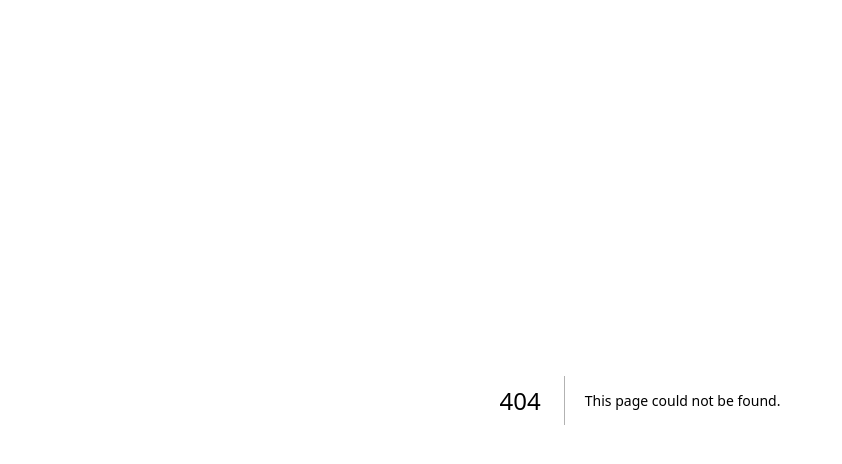
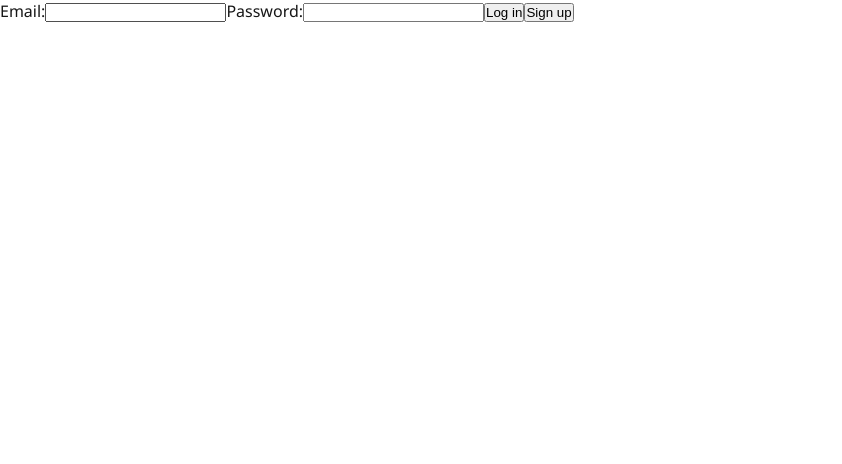
Before and after one commit to hyungjikim/blog, a Next.js app: page /login in a window 1280 px wide. Before the commit this address had no page. Shown: the top 464 px of the page, without its empty margins (0-842 px from the left). Built offline with nearby package versions, Linux system fonts and the light colour scheme.

Commit message:
✨ feat: login page

```diff
--- /dev/null
+++ b/app/login/actions.ts
@@ -0,0 +1,48 @@
+'use server';
+
+import { revalidatePath } from 'next/cache';
+import { redirect } from 'next/navigation';
+
+import { createClient } from '@/utils/supabase/server';
+
+export async function login(formData: FormData) {
+  const supabase = await createClient();
+
+  // type-casting here for convenience
+  // in practice, you should validate your inputs
+  const data = {
+    email: formData.get('email') as string,
+    password: formData.get('password') as string,
+  };
+
+  const { error } = await supabase.auth.signInWithPassword(data);
+
+  if (error) {
+    console.error(error);
+    redirect('/error');
+  }
+
+  revalidatePath('/', 'layout');
+  redirect('/');
+}
+
+export async function signup(formData: FormData) {
+  const supabase = await createClient();
+
+  // type-casting here for convenience
+  // in practice, you should validate your inputs
+  const data = {
+    email: formData.get('email') as string,
+    password: formData.get('password') as string,
+  };
+
+  const { error, data: result } = await supabase.auth.signUp(data);
+
+  if (error) {
+    console.error(error);
+    redirect('/error');
+  }
+  console.log(result);
+  revalidatePath('/', 'layout');
+  redirect('/');
+}
--- /dev/null
+++ b/app/login/page.tsx
@@ -0,0 +1,14 @@
+import { login, signup } from './actions';
+
+export default function LoginPage() {
+  return (
+    <form>
+      <label htmlFor="email">Email:</label>
+      <input id="email" name="email" type="email" required />
+      <label htmlFor="password">Password:</label>
+      <input id="password" name="password" type="password" required />
+      <button formAction={login}>Log in</button>
+      <button formAction={signup}>Sign up</button>
+    </form>
+  );
+}
```
